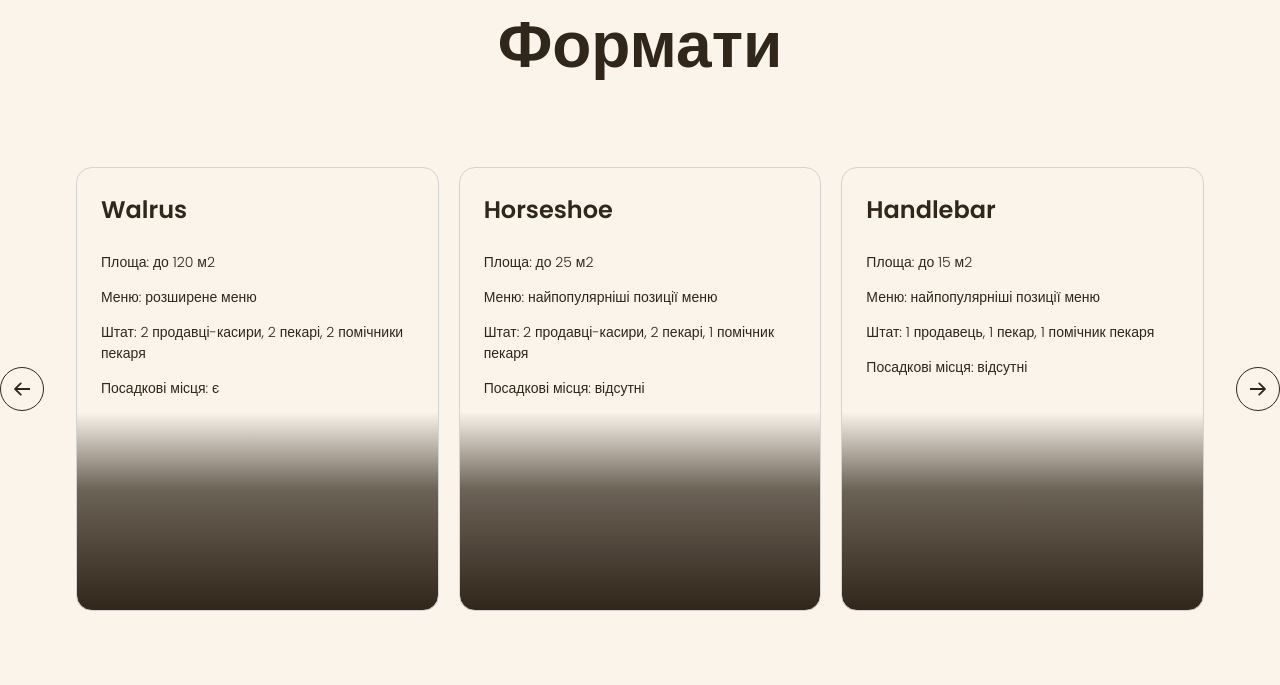
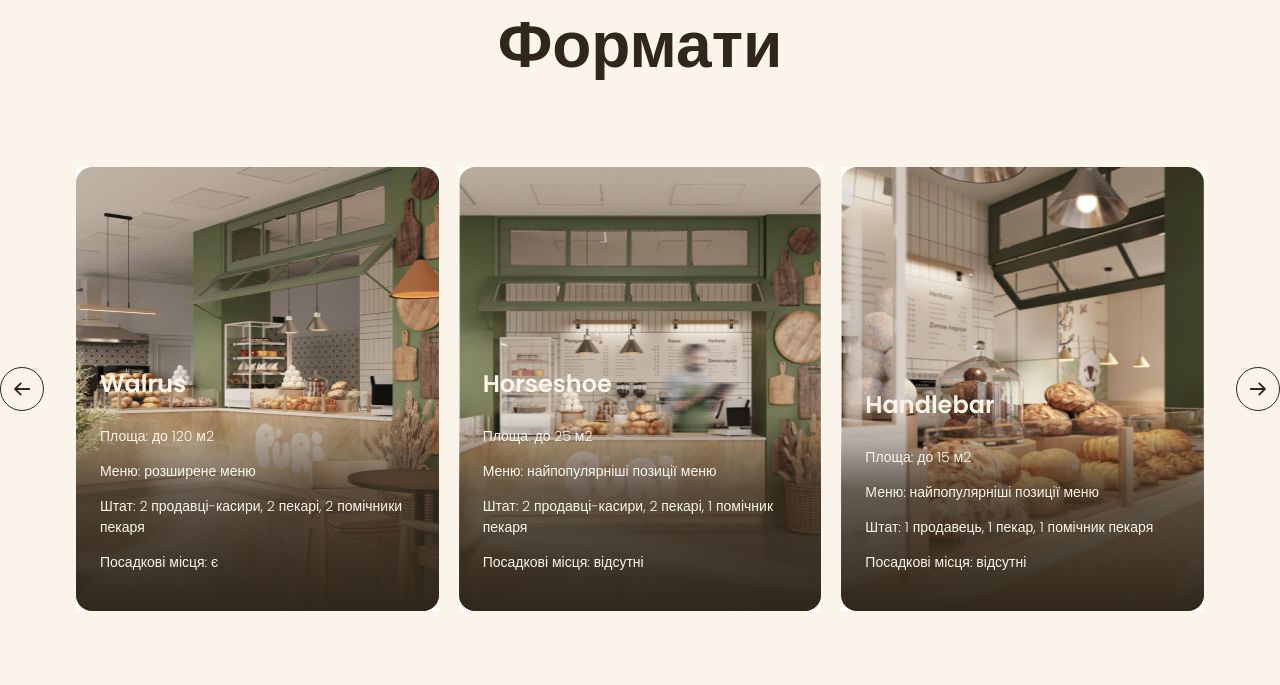
Before and after one commit to iEvilCookie/Bakery, a plain HTML site: page index.html in a window 1280 px wide. Shown: the part 2137-2822 px from the top of the page. Drawn offline with Linux system fonts and the light colour scheme.

Commit message:
formats upd

```diff
--- a/index.html
+++ b/index.html
@@ -138,6 +138,11 @@
             <ul class="formats-list">
               <li class="formats-item">
                 <article class="format-card">
+                  <img
+                    class="format-image"
+                    src="./images/walrus-format.jpg"
+                    alt="Walrus format"
+                  />
                   <h3 class="format-title" lang="en">Walrus</h3>
                   <div class="format-text">
                     <p>Площа: до 120 м2</p>
@@ -149,6 +154,11 @@
               </li>
               <li class="formats-item">
                 <article class="format-card">
+                  <img
+                    class="format-image"
+                    src="./images/horseshoe-format.jpg"
+                    alt="Horseshoe format"
+                  />
                   <h3 class="format-title" lang="en">Horseshoe</h3>
                   <div class="format-text">
                     <p>Площа: до 25 м2</p>
@@ -160,6 +170,11 @@
               </li>
               <li class="formats-item">
                 <article class="format-card">
+                  <img
+                    class="format-image"
+                    src="./images/handlebar-format.jpg"
+                    alt="Handlebar format"
+                  />
                   <h3 class="format-title" lang="en">Handlebar</h3>
                   <div class="format-text">
                     <p>Площа: до 15 м2</p>
--- a/scss/components/_formats-section.scss
+++ b/scss/components/_formats-section.scss
@@ -15,20 +15,31 @@
 }
 
 .format-card {
+    position: relative;
+    display: flex;
+    flex-direction: column;
+    justify-content: flex-end;
     padding: 24px;
     height: 444px;
     background-image: linear-gradient(180deg,
             rgba(49, 38, 26, 0) 55.21%,
             rgba(49, 38, 26, 0.71) 72.92%,
             #31261a 100%);
-    border: 1px solid lightgray;
-    /* remove */
     border-radius: 16px;
     transition: transform 0.3s;
 }
 
 .format-card:hover {
     transform: scale(1.05);
+}
+
+.format-image {
+ position: absolute;
+ top: 0;
+ left: 0;
+ width: 100%;
+ height: 100%;
+ z-index: -1;
 }
 
 .formats-title {
@@ -38,9 +49,11 @@
 .format-title {
     font-size: 24px;
     font-weight: 600;
+    color: var(--color-primary-light);
 }
 
 .format-text {
     font-size: 14px;
     font-weight: 300;
+    color: var(--color-primary-light);
 }
```
Also changed, not shown: css/main.min.css, 1 other file.
